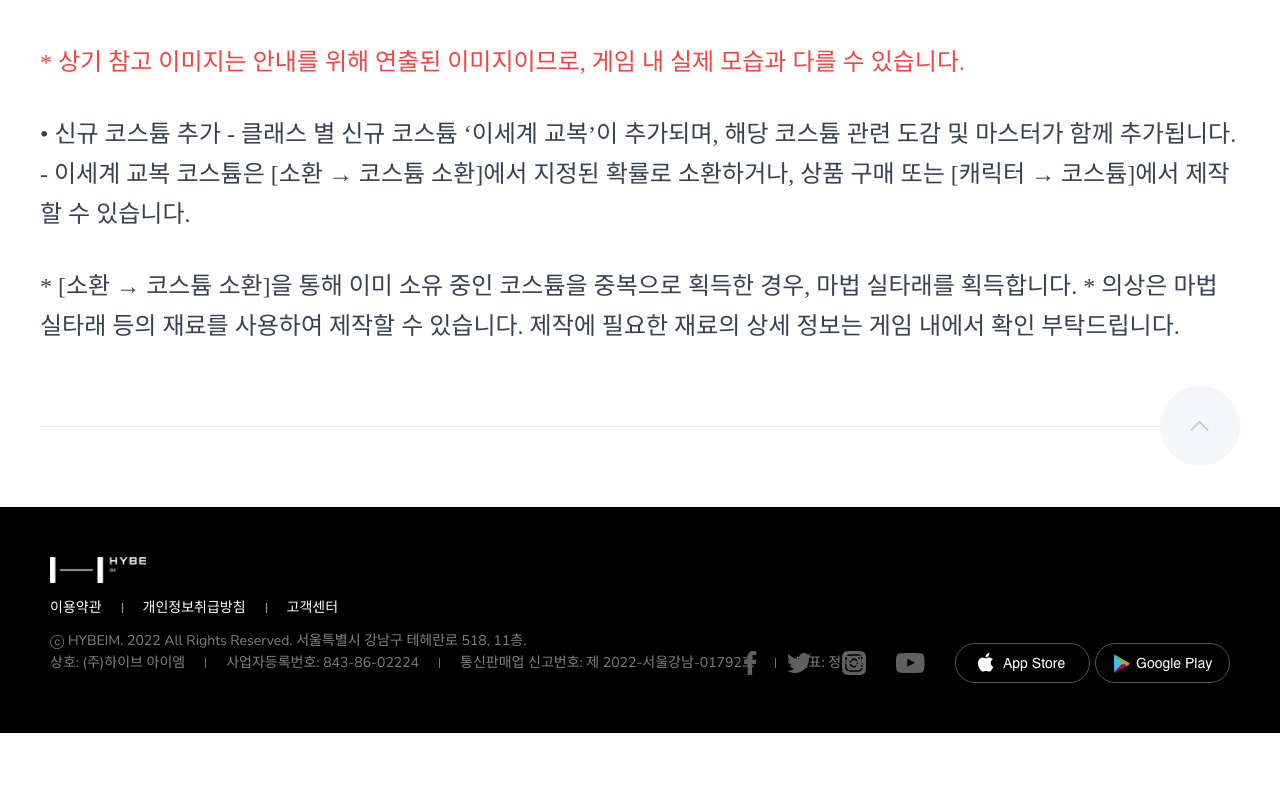
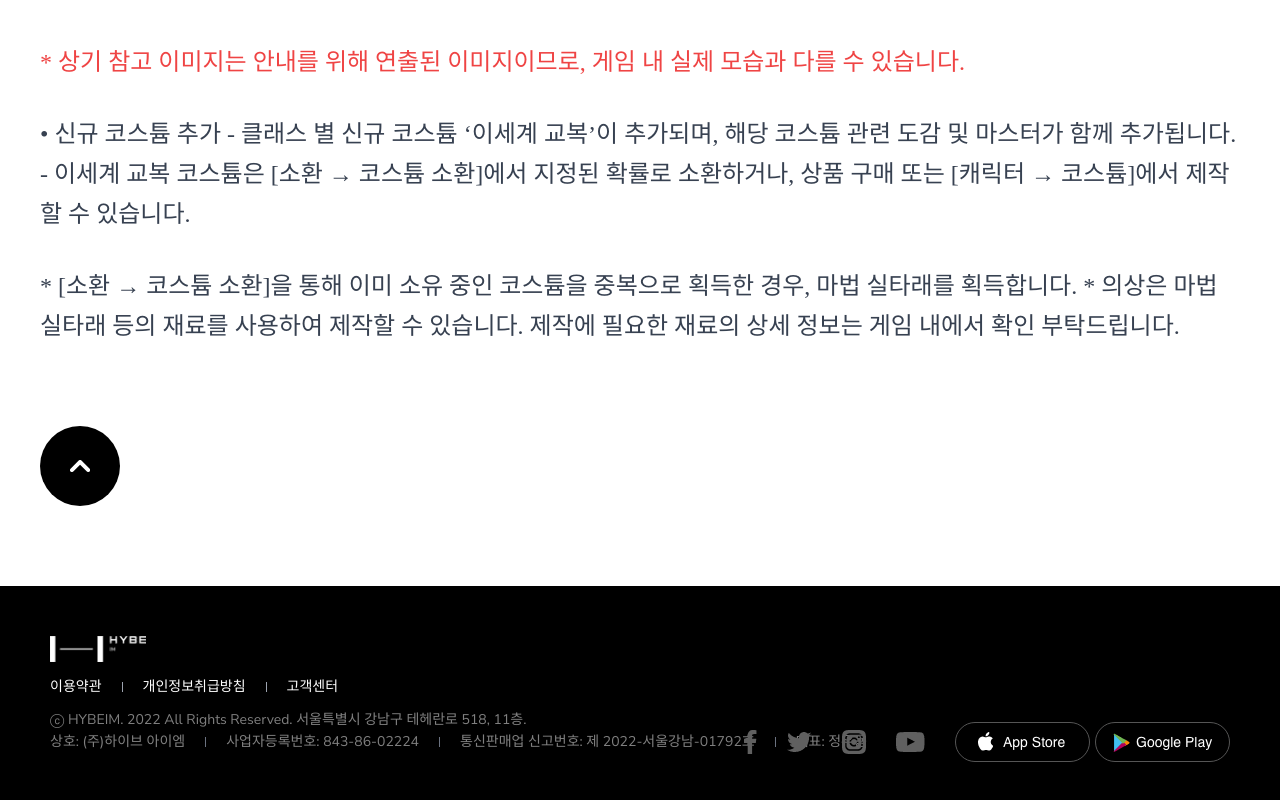
Before and after one commit to peterosea/inthesum, a React (Vite) app: page /community/news in a window 1280 px wide. Shown: the part 2985-3785 px from the top of the page. Before the commit the page ends 3718 px from the top, so only its background shows below. Built offline with nearby package versions, Linux system fonts and the light colour scheme; a web font is replaced by a local one.

Commit message:
feat: scroll top 버튼

```diff
--- a/src/components/ScrollTop.jsx
+++ b/src/components/ScrollTop.jsx
@@ -1,25 +1,26 @@
 import React from 'react';
-import { useWindowSize } from 'usehooks-ts';
-import cx from 'classnames';
 import './ScrollTop.scss';
 
-const ScrollTop = () => {
-  const { width } = useWindowSize();
-
+const ScrollTop = ({ link }) => {
   return (
-    <div className="scrolltop relative h-px xl:bg-[#e6eaf2]">
-      <a
-        href="#list"
-        className="w-[50px] h-[50px] xl:w-[80px] xl:h-[80px] bg-[#f4f6fa] flex items-center justify-center absolute right-0 top-1/2 -translate-y-1/2 rounded-full"
-      >
-        <i
-          className={cx('text-[12px] xl:text-[28px] text-[#c3cad5]', {
-            'icon-arrow rotate-180': width >= 1280,
-            'icon-top-arrow': width < 1280,
-          })}
-        ></i>
-      </a>
-    </div>
+    <a
+      href={`#${link ?? ''}`}
+      className="w-[50px] h-[50px] xl:w-[80px] xl:h-[80px] bg-[#000000] flex items-center justify-center rounded-full"
+    >
+      <div className="fill-white">
+        <svg
+          xmlns="http://www.w3.org/2000/svg"
+          width="20.205"
+          height="12"
+          viewBox="0 0 20.205 12"
+        >
+          <path
+            d="M26.437 17.588 18.2 9.442a1.921 1.921 0 0 0-2.728 0l-8.15 8.146a1.922 1.922 0 0 0 2.709 2.728l6.8-6.8 6.8 6.8a1.957 1.957 0 0 0 2.8-2.728z"
+            transform="translate(-6.754 -8.874)"
+          />
+        </svg>
+      </div>
+    </a>
   );
 };
 
```
